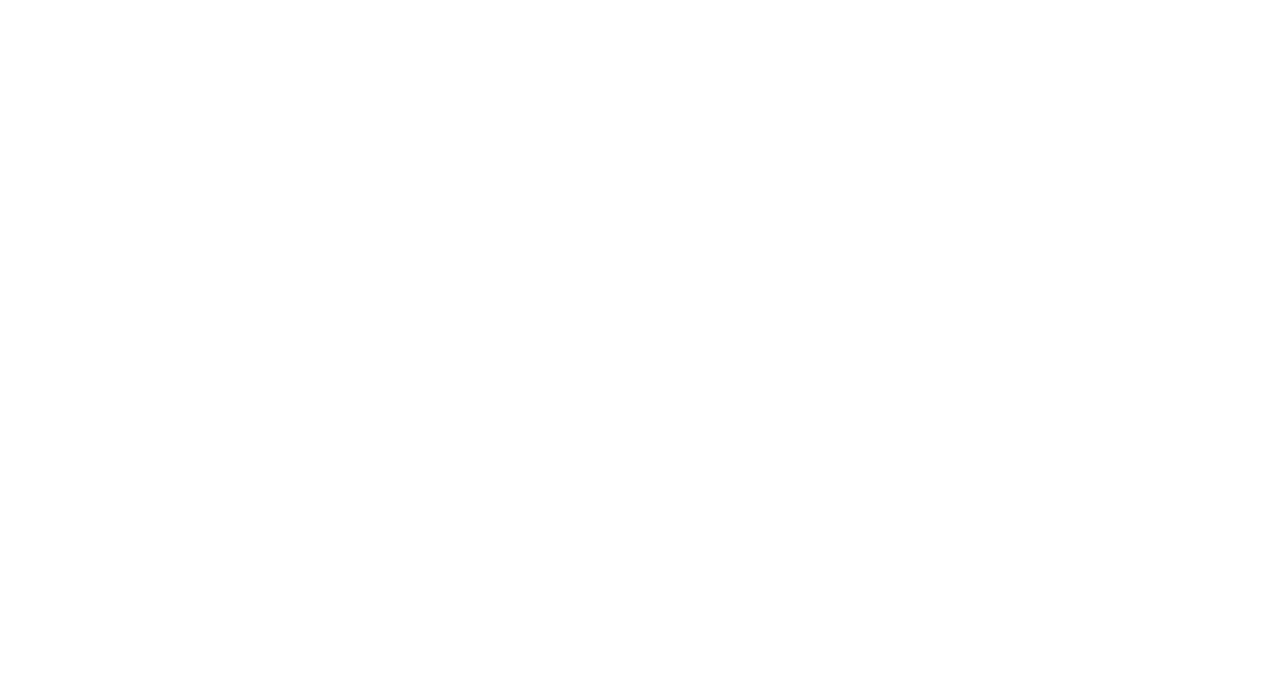
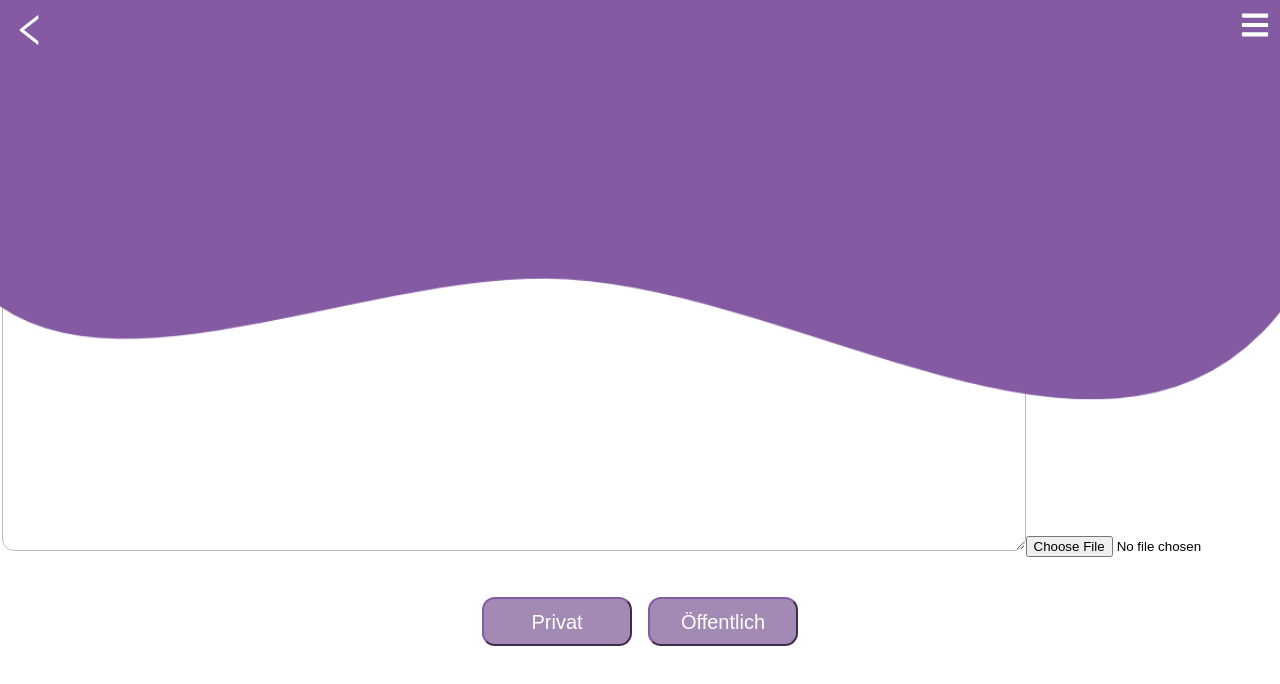
Before and after one commit to xSilentStorm313/Projekt-Web, a React (Create React App) app in the folder webapp/: page /anfrage in a window 1280 px wide. Before the commit this address had no page. Shown: the top 684 px of the page. Built offline with nearby package versions, Linux system fonts and the light colour scheme.

Commit message:
Anfrage stellen hinzugefügt

```diff
--- /dev/null
+++ b/webapp/src/AnfrageStellen.css
@@ -0,0 +1,71 @@
+:root { font-family: 'Inter', sans-serif; }
+@supports (font-variation-settings: normal) {
+  :root { font-family: 'Inter var', sans-serif; }
+}
+
+.anfrage {
+    color: grey;
+}
+
+.überschriftantrag {
+    box-sizing: border-box;
+    text-align: left;
+    margin-left: 2rem;
+    font-size: 36px;
+}
+
+.inputanfrage {
+    width: 80%;
+    padding: 12px 20px;
+    box-sizing: border-box;
+    border: 1px solid rgb(189, 188, 188);
+    border-radius: 12px;
+    outline: none;
+    text-align: start;
+    box-shadow: 10%;
+    padding: 10px;
+    height: 318px;
+
+}
+
+
+.inputbetreff {
+    width: 80%;
+    padding: 12px 20px;
+    box-sizing: border-box;
+    border: 1px solid rgb(189, 188, 188);
+    border-radius: 12px;
+    outline: none;
+    text-align: left;
+    box-shadow: 10%;
+    padding: 12px 15px;
+}
+
+.buttonprivat {
+    background-color:#A28AB4;
+    color: white;
+    font-style: normal;
+    font-weight: 500;
+    font-size: 20px;
+    line-height: 24px;
+    width: 150px;
+    height: 49px;
+    margin-right: 1rem;
+    margin-left: 1rem;
+    border-radius: 13px;
+    border-color: rgb(132, 91, 162);
+}
+
+.buttonöffentlich {
+    background-color:#A28AB4;
+    color: white;
+    font-style: normal;
+    font-weight: 500;
+    font-size: 20px;
+    line-height: 24px;
+    width: 150px;
+    height: 49px;
+    margin-right: 1rem;
+    border-radius: 13px;
+    border-color: rgb(132, 91, 162);
+}
--- /dev/null
+++ b/webapp/src/AnfrageStellen.js
@@ -0,0 +1,21 @@
+import React from "react";
+import "./AnfrageStellen.css";
+import TitleBarHauptseite from './components/TitleBarHauptseite';
+import MenuIcon from "./components/MenuIcon";
+import ZurueckIcon from "./components/ZurückButton";
+import { Link } from "react-router-dom";
+import AnfrageStellenInhalt from "./components/AnfrageStellenInhalt";
+
+
+export default function AnfrageStellen() {
+    return (
+        <div className="hauptseite">
+            <MenuIcon items={['Home', 'Account', 'Kategorien', 'Anfrage stellen', 'Meine Chats']} />
+            <Link to='/start'>
+                <ZurueckIcon/>
+            </Link>
+            <TitleBarHauptseite />
+            <AnfrageStellenInhalt className="anfrage"/>
+        </div>
+    );
+}
--- a/webapp/src/App.js
+++ b/webapp/src/App.js
@@ -13,6 +13,7 @@
 import Hauptseitegrün from './Hauptseitegrün';
 import Rückkehr from './Rückkehr';
 import Verkehr from './Verkehr';
+import AnfrageStellen from './AnfrageStellen';
 
 
 function App() {
@@ -32,6 +33,7 @@
       <Route exact path="/vereinsanmeldung" element={<Vereinsanmeldung />} />
       <Route exact path="/rückkehr" element={<Rückkehr />} />
       <Route exact path="/verkehr" element={<Verkehr />} />
+      <Route exact path="/anfrage" element={<AnfrageStellen />} />
     </Routes>
     </BrowserRouter>
   );
--- /dev/null
+++ b/webapp/src/components/AnfrageStellenInhalt.js
@@ -0,0 +1,24 @@
+import React from "react";
+
+
+export default function AntragStellenInhalt() {
+    return (
+        <div className="button">
+            <br />
+            <br/>
+            <br />
+            <br/>
+            <h1 className="überschriftantrag">Antrag stellen</h1>
+            <input type="text" name="Kommentar" className="inputbetreff" placeholder="Beftreff hinzufügen"/>
+            <br />
+            <br />
+            <textarea type="text" name="Kommentar" className="inputanfrage" placeholder="Anfrage formulieren"/>
+            <input type="file" name="upload" id="antragdokument"></input>
+            <br/>
+            <br/>
+            <br/>
+
+            <input type="submit" value="Privat" className="buttonprivat"/>
+            <input type="submit" value="Öffentlich" className="buttonöffentlich"/>
+        </div>
+    ) }
```
